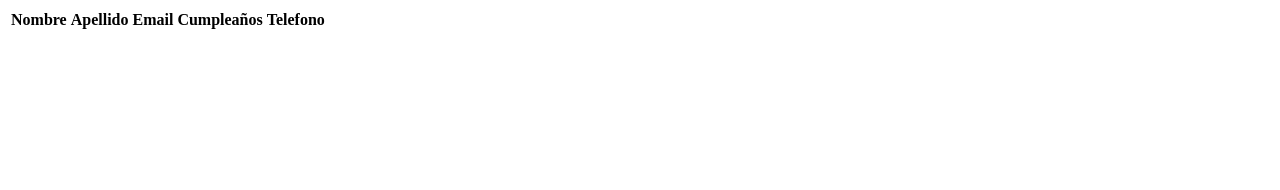
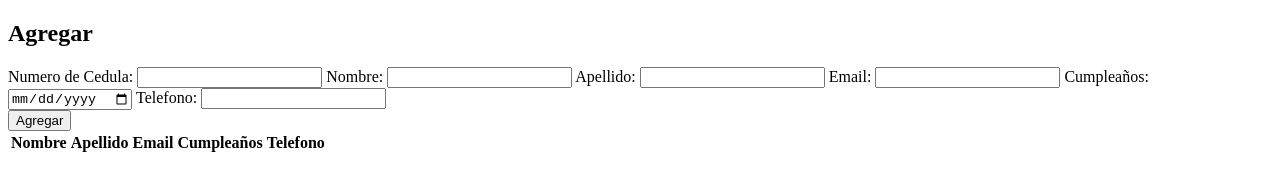
Before and after one commit to yisudev/PROYECTO-DW2, a plain HTML site: page index.html in a window 1280 px wide. Drawn offline with Linux system fonts and the light colour scheme.

Commit message:
formulario para docentes html

```diff
--- a/index.html
+++ b/index.html
@@ -6,6 +6,24 @@
     <title>Document</title>
 </head>
 <body>
+    <div class="container-form-add">
+        <form>
+            <h2>Agregar</h2>
+            <label for="doceId">Numero de Cedula:</label>
+            <input type="number" name="doceId" id="doceId" required>
+            <label for="doceName">Nombre: </label>
+            <input type="text" id="doceName" required>
+            <label for="doceLastName">Apellido: </label>
+            <input type="text" id="doceLastName" required>
+            <label for="doceEmail">Email: </label>
+            <input type="email" id="doceEmail"  required>
+            <label for="doceBirth">Cumpleaños: </label>
+            <input type="date" id="doceBirth" required>
+            <label for="doceCel">Telefono: </label>
+            <input type="text" id="doceCel" required>
+        </form>
+        <button id="addBtn">Agregar</button>
+    </div>
     <div class="container-table">
         <table>
             <thead>
@@ -21,5 +39,6 @@
             </tbody>
         </table>
     </div>
+    <script src="/public/js/app.js"></script>
 </body>
 </html>
```
